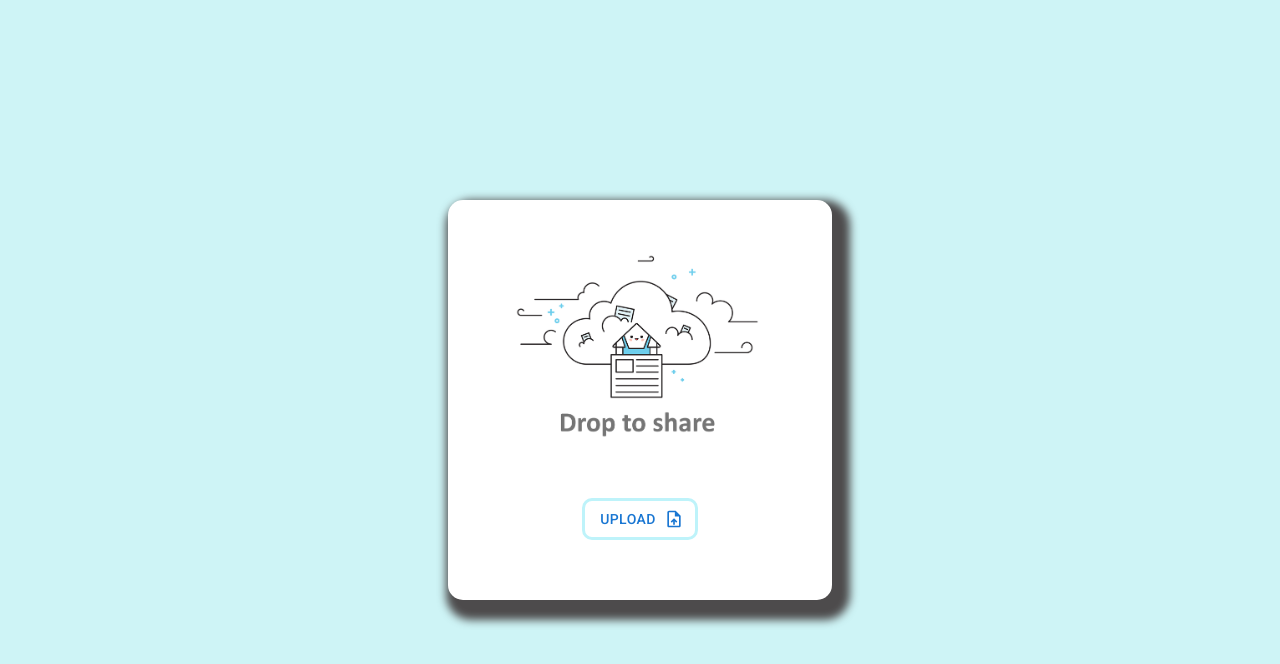
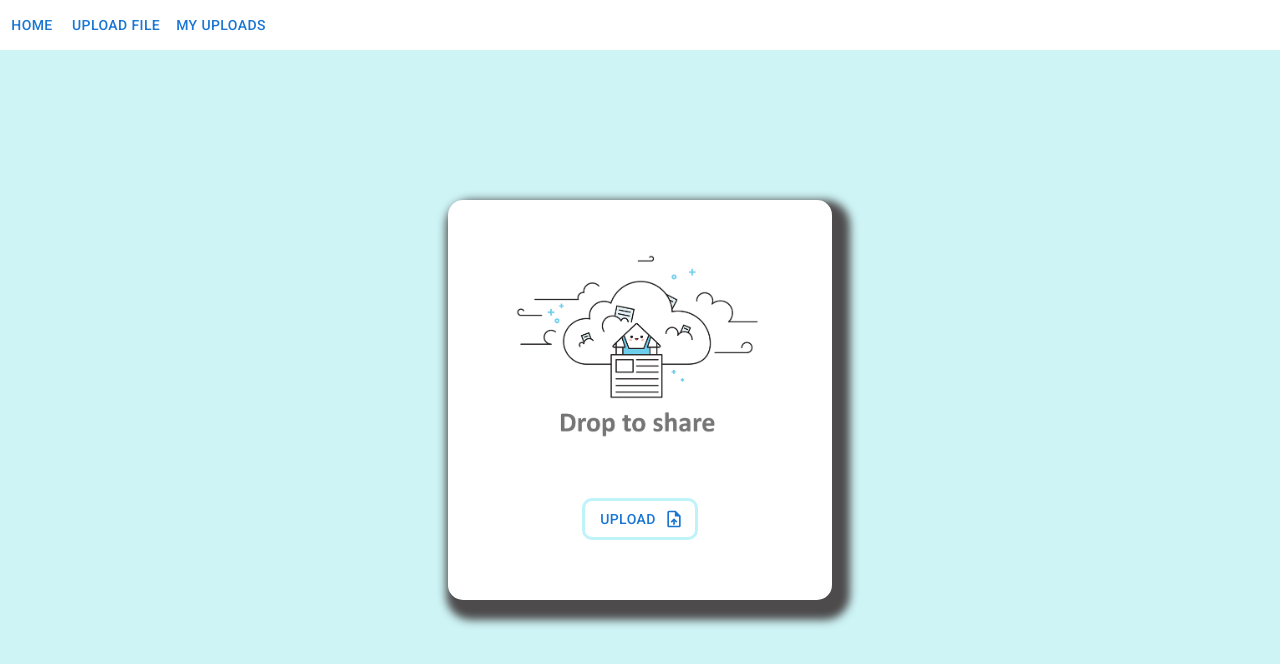
Before and after one commit to aadarsh-ram/hq-hack-23, a React (Vite) app in the folder Frontend/Candsearcher/: page /upload in a window 1280 px wide. Shown: the top 664 px of the page. Built offline with nearby package versions, Linux system fonts and the light colour scheme; a web font is replaced by a local one.

Commit message:
Added router

```diff
--- a/Frontend/Candsearcher/package.json
+++ b/Frontend/Candsearcher/package.json
@@ -21,7 +21,9 @@
 				"react": "^18.2.0",
 				"react-dom": "^18.2.0",
 				"react-error-boundary": "^3.1.4",
-				"react-icons": "^4.6.0"
+				"react-icons": "^4.6.0",
+				"react-router-dom": "6",
+				"react-vertical-timeline-component": "^3.6.0"
 		},
 		"devDependencies": {
 				"@types/node": "^18.11.9",
--- /dev/null
+++ b/Frontend/Candsearcher/src/AllRoutes.tsx
@@ -0,0 +1,18 @@
+import * as React from 'react'
+import { lazy, useEffect } from 'react';
+import { Route, Routes } from 'react-router-dom';
+
+import Upload from './components/Upload/Upload';
+import ResultsPage from './components/ResultsPage/ResultsPage';
+
+
+const AllRoutes = () => {
+    return (
+        <Routes>
+            <Route path="/results/:pdfid" element={<ResultsPage />} />
+            <Route path="/upload" element={<Upload />} />
+        </Routes>
+    );
+}
+
+export default AllRoutes;
--- a/Frontend/Candsearcher/src/App.tsx
+++ b/Frontend/Candsearcher/src/App.tsx
@@ -1,14 +1,22 @@
 import React, { useState } from "react";
+import AllRoutes from "./AllRoutes";
+import Navbar from "./components/Navbar/Navbar";
 import ResultsPage from "./components/ResultsPage/ResultsPage";
 import Upload from "./components/Upload/Upload";
 import styles from "./index.module.css";
+import { HashRouter } from "react-router-dom";
+import { Router } from "react-router-dom";
+import { BrowserRouter } from "react-router-dom";
 
 const App: () => JSX.Element = () => {
 
 	return (
-		<div className={styles.container}>
-			<Upload />
-		</div>
+		<BrowserRouter>
+			<div className={styles.container}>
+				<Navbar />
+				<AllRoutes />
+			</div>
+		</BrowserRouter>
 	);
 };
 
--- /dev/null
+++ b/Frontend/Candsearcher/src/components/Navbar/Navbar.module.css
@@ -0,0 +1,14 @@
+.navbar{
+    position: absolute;
+    width: 100%;
+    height: 50px;
+    background-color: #FFFFFF;
+    top: 0;
+    display: flex;
+    align-items: center;
+    justify-content: flex-start;
+}
+
+.navbarelement{
+    margin-left: 10% !important;
+}
--- /dev/null
+++ b/Frontend/Candsearcher/src/components/Navbar/Navbar.tsx
@@ -0,0 +1,27 @@
+import { Button } from "@mui/material";
+import * as React from "react"
+import styles from "./Navbar.module.css"
+
+const Navbar = () => {
+    return (
+        <div className={styles.navbar}>
+            <div className={styles.navelement}>
+                <Button>
+                    Home
+                </Button>
+            </div>
+            <div className={styles.navelement}>
+                <Button>
+                    Upload file
+                </Button>
+            </div>
+            <div className={styles.navelement}>
+                <Button>
+                    My uploads
+                </Button>
+            </div>
+        </div>
+    );
+}
+
+export default Navbar;
--- a/Frontend/Candsearcher/src/components/Upload/Upload.tsx
+++ b/Frontend/Candsearcher/src/components/Upload/Upload.tsx
@@ -4,15 +4,10 @@ import img from '../../../public/assets/Uploadimg.png'
 import { Button, IconButton } from "@mui/material";
 import { UploadFile } from "@mui/icons-material";
 import { Apiurls } from "../../utils/content";
-// import uploadIcon from '../../../public/assets/uploadIcon.png'
+import ResultsPage from "../ResultsPage/ResultsPage";
 
 const Upload = () => {
-
-    // const[isSelected,setIsSelected] = useState(false);
-    // const [selectedFile, setSelectedFile] = useState<any>(null);
 	const [isFilePicked, setIsFilePicked] = useState(false);
-
-    // let file : File = undefined
     const input = useRef<HTMLInputElement>(null);
 
     const handleclick = ()=>{
@@ -23,7 +18,6 @@ const Upload = () => {
 
     const handleupload = (event : React.ChangeEvent<HTMLInputElement>)=>{
         if(event.target.files!=null){
-            setIsFilePicked(true)
             let uploadedFile:File = event.target.files[0];
             const file = new FormData();
 		    file.append('file', uploadedFile);
@@ -38,11 +32,12 @@ const Upload = () => {
             .catch((error)=>{
                 console.log(error);
             })
+            setIsFilePicked(true)
         }
     }
 
     return (
-        <div className={styles.upload}>
+        !isFilePicked? <div className={styles.upload}>
         <input
             accept="application/pdf"
             style={{ display: 'none' }}
@@ -60,7 +55,7 @@ const Upload = () => {
                 </Button>
             </div>
         </div>
-        </div>
+        </div>: <ResultsPage />
     );
 }
 
```
Also changed, not shown: Frontend/Candsearcher/src/components/TimelinePage/TimelinePage.tsx (added, +9 -0 lines), Frontend/Candsearcher/src/components/TimelinePage/TimelinePage.module.css (added), 1 other file (tests, documents, lock files or other folders). Lines whose indentation alone changed are shown as unchanged.
